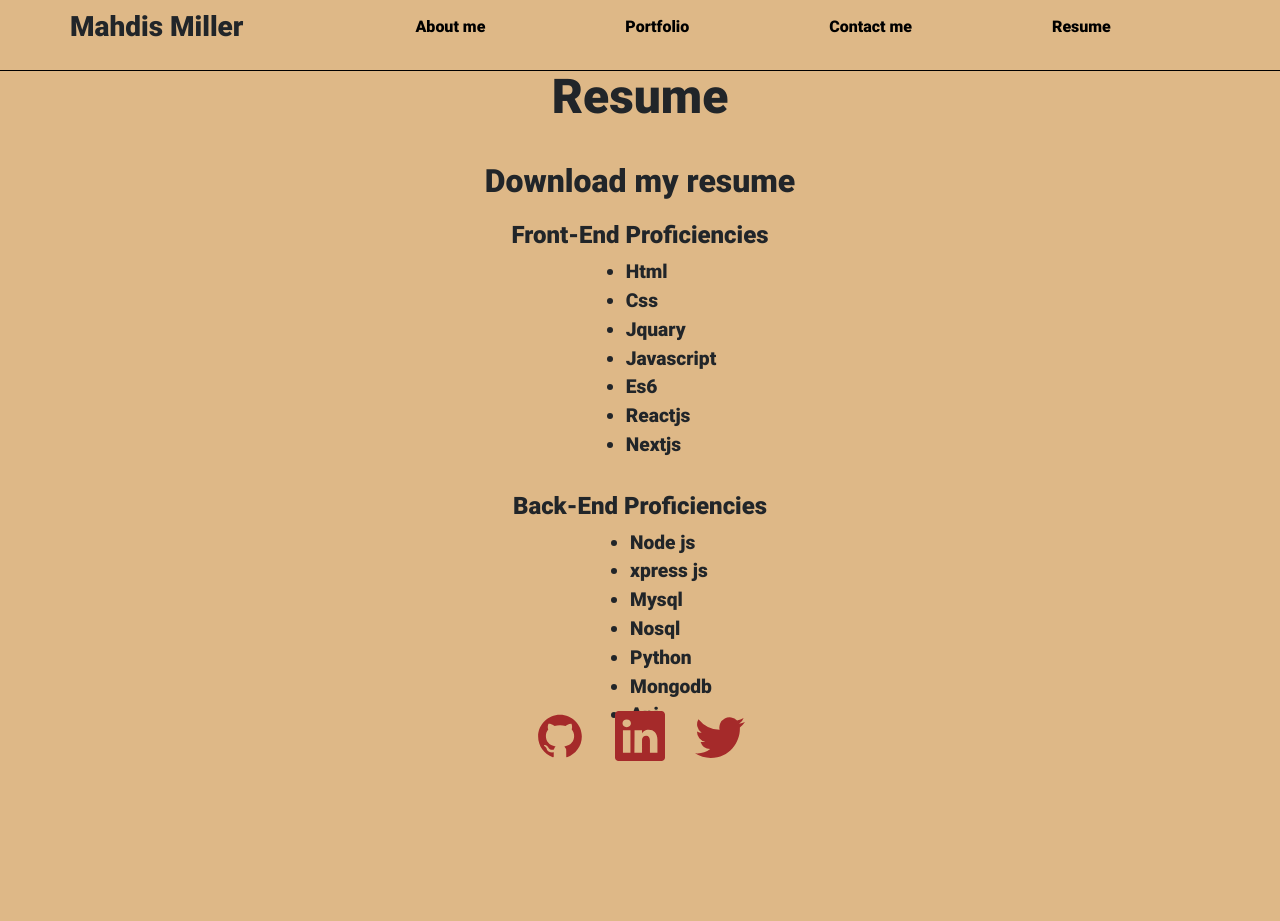
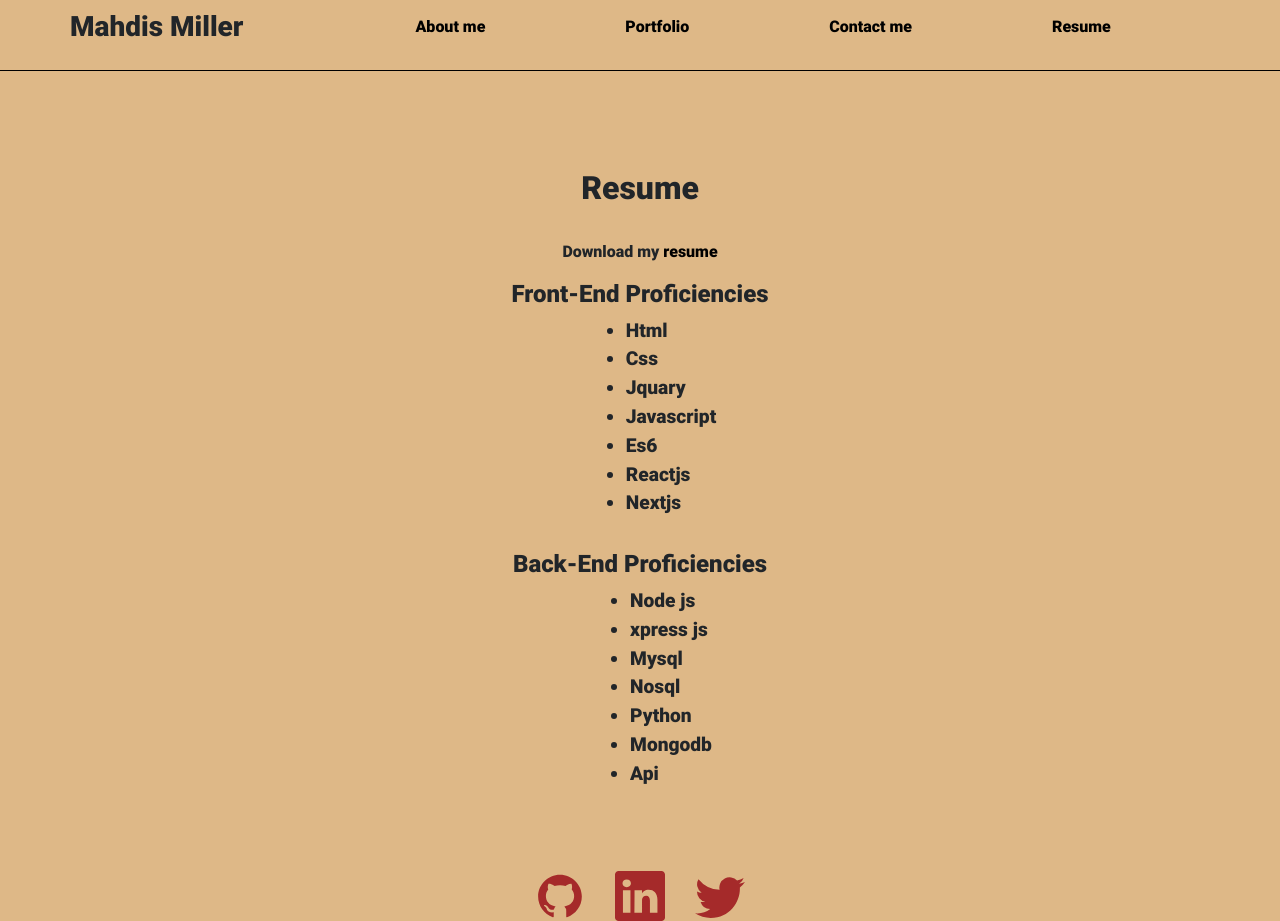
Before and after one commit to Mahdis8160/React-Portfolio, a React (Create React App) app: page /resume in a window 1280 px wide. Before the commit the page ends 800 px from the top, so only its background shows below. Built offline with nearby package versions, Linux system fonts and the light colour scheme.

Commit message:
uploding resume

```diff
--- a/src/components/about-me/about-me.css
+++ b/src/components/about-me/about-me.css
@@ -1,5 +1,5 @@
 .about-me {
- height: 80vh;
+ height: 100vh;
 }
 
 .user-info h1 {
@@ -13,5 +13,5 @@
 }
 
 .about-me-param {
- font-size: 2rem;
+ font-size: 1rem;
 }
--- a/src/components/resume/Resume.js
+++ b/src/components/resume/Resume.js
@@ -15,7 +15,7 @@ function Resume() {
    <Container>
     <h3>Resume</h3>
 
-   <span>Download my resume</span>
+   <span>Download my  <a href="https://flowcv.com/resume/jeq8ev4fwr">resume</a></span>
     <h6>Front-End Proficiencies</h6>
     <ul>
      <li>Html</li>
--- a/src/components/resume/resume.css
+++ b/src/components/resume/resume.css
@@ -1,5 +1,5 @@
 .resume .container {
- height: 80vh;
+ height: 100vh;
  display: flex;
  flex-direction: column;
  justify-content: center;
@@ -8,7 +8,7 @@
 }
 
 .resume h3 {
- font-size: 3rem;
+ font-size: 2rem;
  margin: 2rem;
 }
 
@@ -22,5 +22,5 @@
  font-size: 1.2rem;
 }
 .resume span{
- font-size: 2rem;
+ font-size: 1rem;
 }
```
Also changed, not shown: 1 other file (tests, documents, lock files or other folders).
